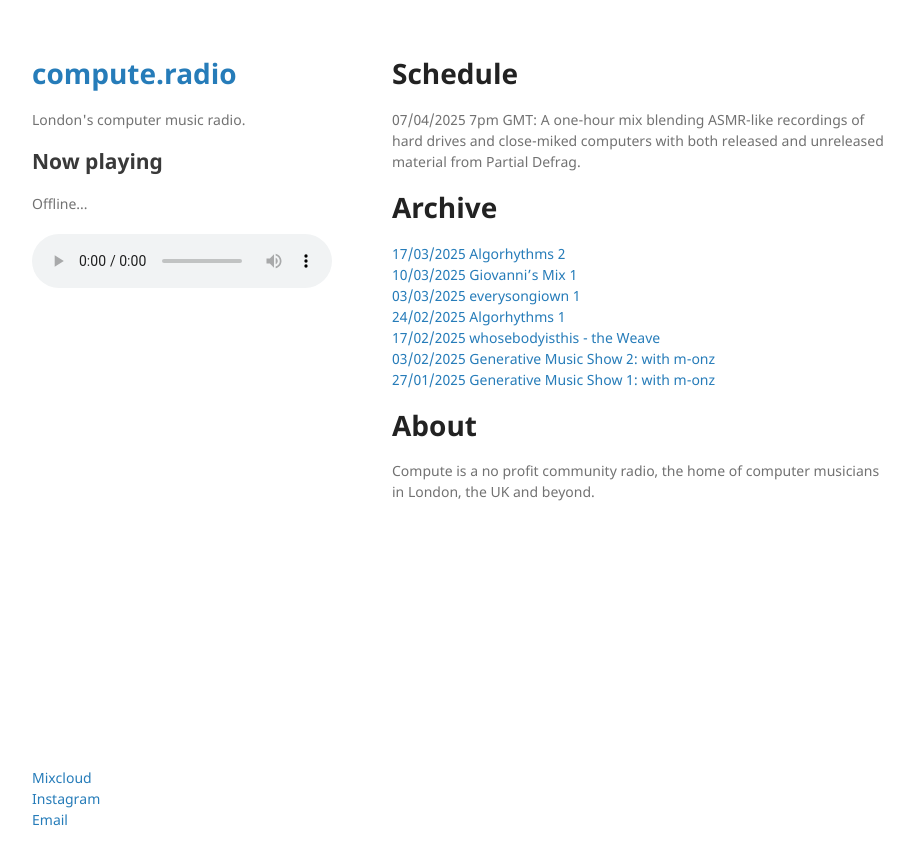
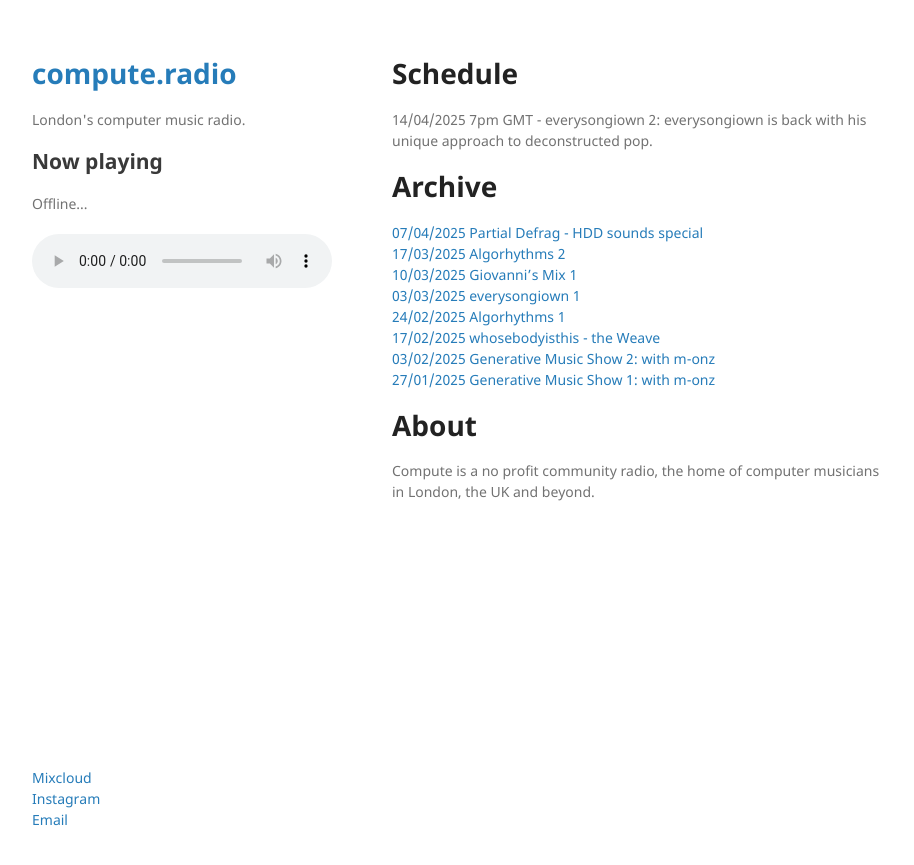
Before and after one commit to compute-radio/compute-radio.github.io, a Jekyll site: the page built from index.md, in a window 1280 px wide. Shown: the top 865 px of the page, without its empty margins (178-1092 px from the left). Built offline with Jekyll 4.4.1, drawn with Linux system fonts in a browser that asks for light colours; our own code applies the rules of GitHub Pages for plain Markdown files.

Commit message:
Update index.md

```diff
--- a/index.md
+++ b/index.md
@@ -3,9 +3,10 @@ layout: default
 ---
 
 # Schedule
-07/04/2025 7pm GMT: A one-hour mix blending ASMR-like recordings of hard drives and close-miked computers with both released and unreleased material from Partial Defrag.
+14/04/2025 7pm GMT - everysongiown 2: everysongiown is back with his unique approach to deconstructed pop.
 
 # Archive
+[07/04/2025 Partial Defrag - HDD sounds special](https://www.mixcloud.com/computedotradio/partial-defrag-hdd-sounds-special/)<br/>
 [17/03/2025 Algorhythms 2](https://www.mixcloud.com/computedotradio/algorhythms-2/)<br/>
 [10/03/2025 Giovanni's Mix 1](https://www.mixcloud.com/computedotradio/giovannis-mix-1/)<br/>
 [03/03/2025 everysongiown 1](https://www.mixcloud.com/computedotradio/everysongiown-1/)<br/>
```
